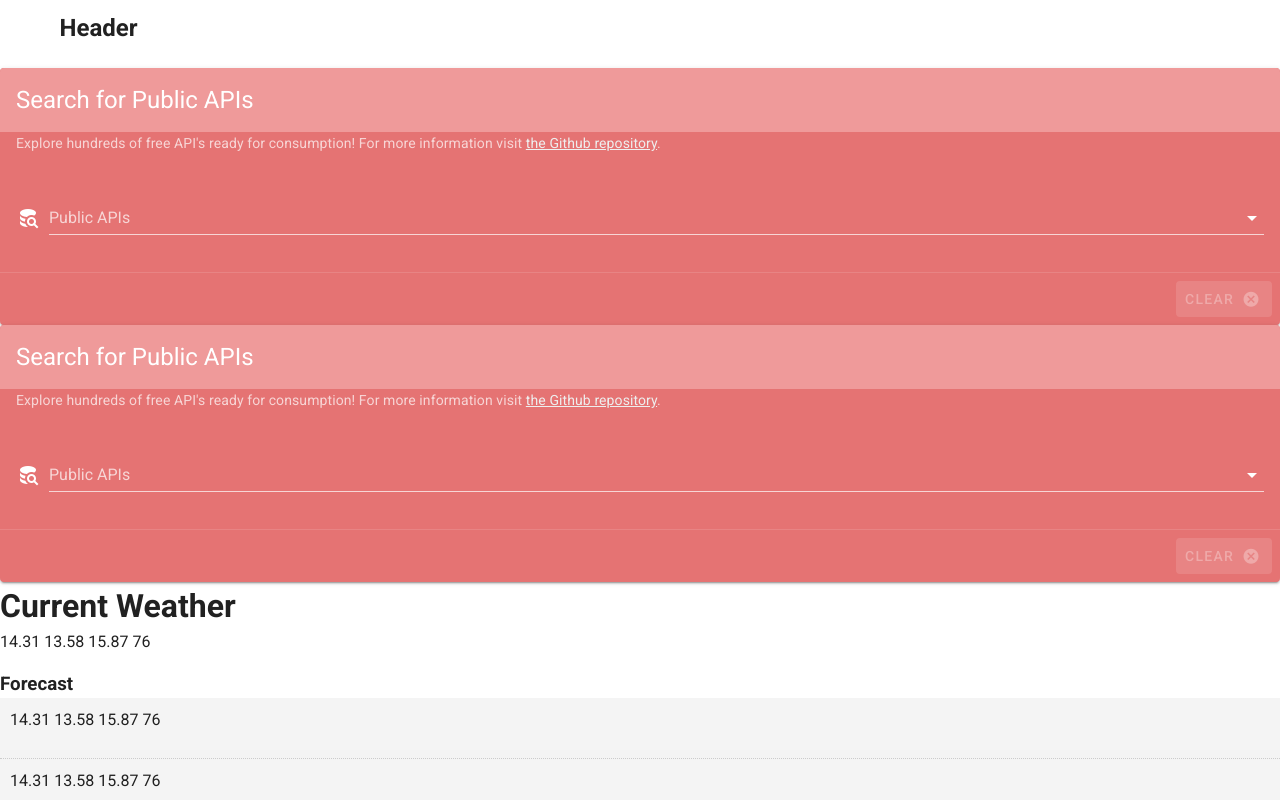
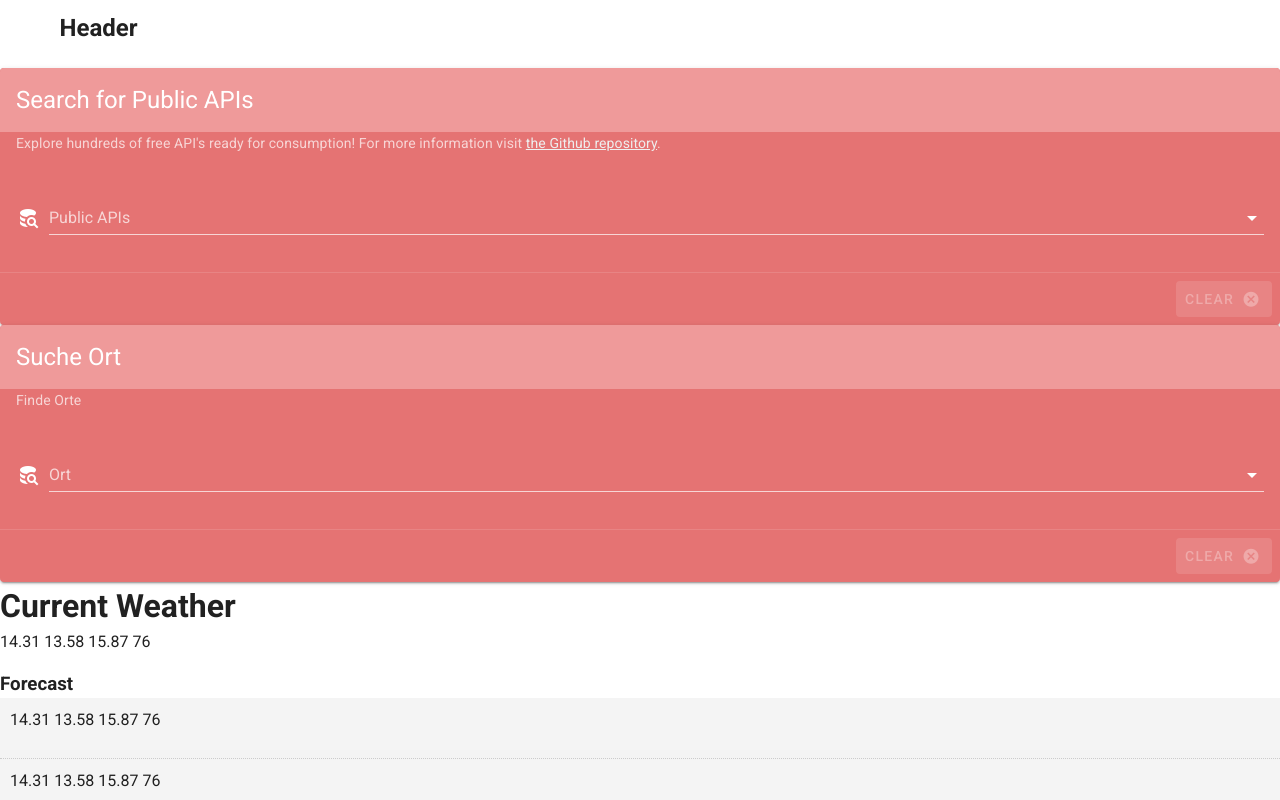
Before and after one commit to Chrichton/Weatherforcast, a Vue app in the folder Vue/vue-weather/: page / in a window 1280 px wide. Shown: the top 800 px of the page. Built offline with nearby package versions, Linux system fonts and the light colour scheme; what vue-uuid would draw is missing.

Commit message:
Searching and updating the main Model works. Unfortunately the v-autocomplete shows the result and keeps its lookup-view

```diff
--- a/Vue/vue-weather/src/App.vue
+++ b/Vue/vue-weather/src/App.vue
@@ -126,10 +126,10 @@ export default {
     }
   },
   methods: {
-    loadWeather (city) {
+    loadWeather (city, id) {
         console.log(city);
 
-        axios.get(`${process.env.VUE_APP_ROOT_API}city/${city}`)
+        axios.get(`${process.env.VUE_APP_ROOT_API}id/${id}`)
           .then(res =>
             {
               console.log(res.data);
--- a/Vue/vue-weather/src/components/SelectCity.vue
+++ b/Vue/vue-weather/src/components/SelectCity.vue
@@ -4,15 +4,10 @@
     dark
   >
     <v-card-title class="headline red lighten-3">
-      Search for Public APIs
+      Suche Ort
     </v-card-title>
     <v-card-text>
-      Explore hundreds of free API's ready for consumption! For more information visit
-      <a
-        class="grey--text text--lighten-3"
-        href="https://github.com/toddmotto/public-apis"
-        target="_blank"
-      >the Github repository</a>.
+      Finde Orte
     </v-card-text>
     <v-card-text>
       <v-autocomplete
@@ -25,7 +20,7 @@
         hide-selected
         item-text="Description"
         item-value="API"
-        label="Public APIs"
+        label="Ort"
         placeholder="Start typing to Search"
         prepend-icon="mdi-database-search"
         return-object
@@ -75,14 +70,15 @@ export default {
             search: null,
         }),
     methods: {
-        selectCity(e) {
-            e.preventDefault();
-            this.$emit('load-weather', this.city)
+        selectCity() {
+            this.$emit('load-weather', this.id)
         }
     },
     computed: {
       fields () {
         if (!this.model) return []
+
+        this.$emit('load-weather', this.model.Key, this.model.Value)
 
         return Object.keys(this.model).map(key => {
           return {
@@ -109,9 +105,16 @@ export default {
         // // Items have already been requested
         // if (this.isLoading) return
 
-        // this.isLoading = true
+        if (this.search.length > 1) return
 
-        if (this.search.length > 1) return
+        if (this.model != null)
+        {
+          this.model = null;
+          this.entries = [];
+          this.search = null;
+        }
+
+        this.isLoading = true
 
         // Lazily load input items
         axios.get('http://vueweatherapi.azurewebsites.net/api/weather/forecast/cities/' + this.search)
@@ -127,19 +130,3 @@ export default {
     },
 }
 </script>
-
-<style scoped>
-    form {
-        display: flex;
-    }
-
-    input[type="text"] {
-        flex: 10;
-        padding: 5px;
-    }
-
-    input[type="submit"] {
-        flex: 2;
-    }
-
-</style>
```
